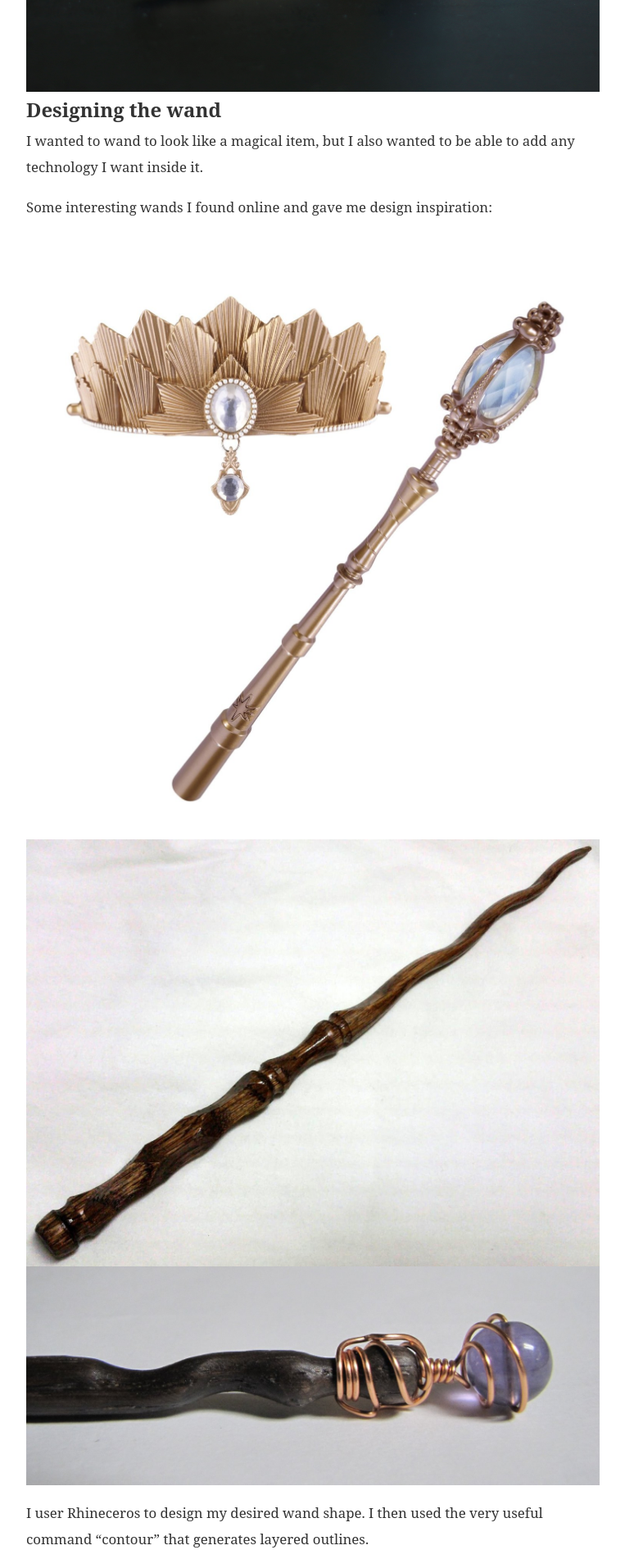
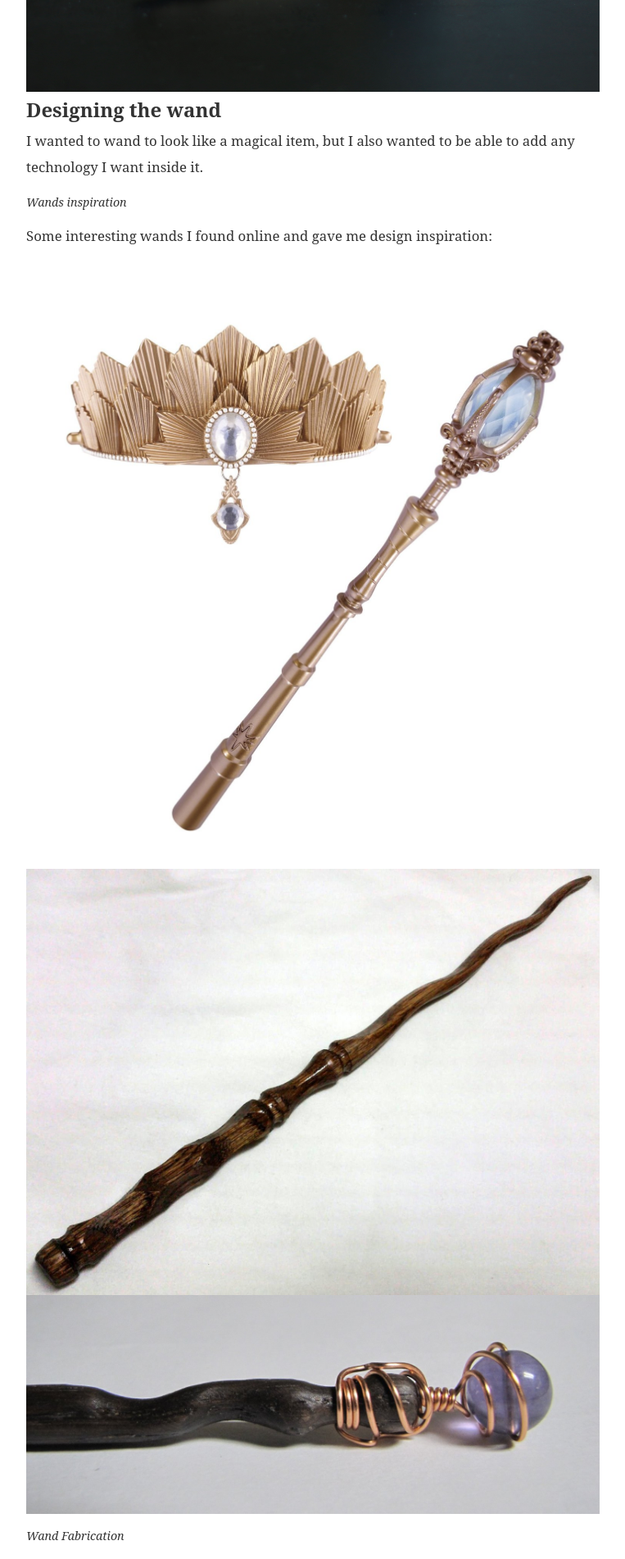
Before and after one commit to jasrub/indistinguishableFrom-MAS.s65, a Jekyll site: the page built from _posts/2016-05-10-final.md, in a window 1280 px wide. Shown: the part 1406-3308 px from the top of the page at 82% size, without its empty margins (258-1021 px from the left). Built offline with Jekyll 4.4.1, drawn with Linux system fonts in a browser that asks for light colours; some web fonts are replaced.

Commit message:
fix titiles

```diff
--- a/_posts/2016-05-10-final.md
+++ b/_posts/2016-05-10-final.md
@@ -15,7 +15,7 @@ Building on the Rememberaball I presented last week, and the endless possibiliti
 ### Designing the wand
 I wanted to wand to look like a magical item, but I also wanted to be able to add any technology I want inside it.
 
-##### Wands inspiration
+*Wands inspiration*
 
 Some interesting wands I found online and gave me design inspiration:
 
@@ -23,7 +23,7 @@ Some interesting wands I found online and gave me design inspiration:
 ![wand example]({{site.baseurl}}/img/final/wand_example2.jpg)
 ![wand example]({{site.baseurl}}/img/final/wand_example3.jpg)
 
-##### Wand Fabrication
+*Wand Fabrication*
 
 I user Rhineceros to design my desired wand shape.
 I then used the very useful command "contour" that generates layered outlines.
@@ -48,7 +48,7 @@ I sprayed the clear ball with a special spray to give it a frosted glass effect.
 
 ![wand with ball]({{site.baseurl}}/img/final/wands2.jpg)
 
-##### The Lantern
+*The Lantern*
 
 I borrowed this great BLE connected lantern from the kind Oren Lederman.
 It is connected to a Nrf51UART chip, and programmed to get string messages of the list ["ON", "OFF", "FADE", "BLINK"].
```
